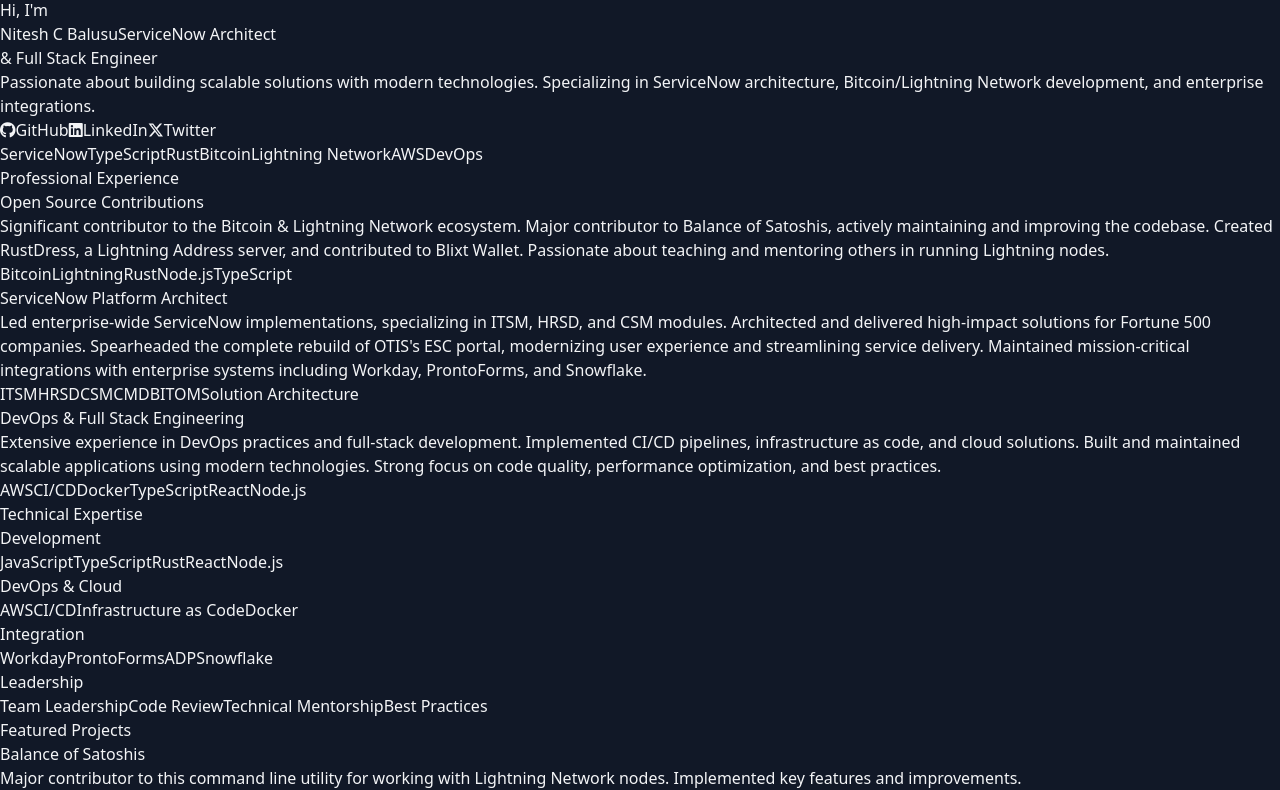
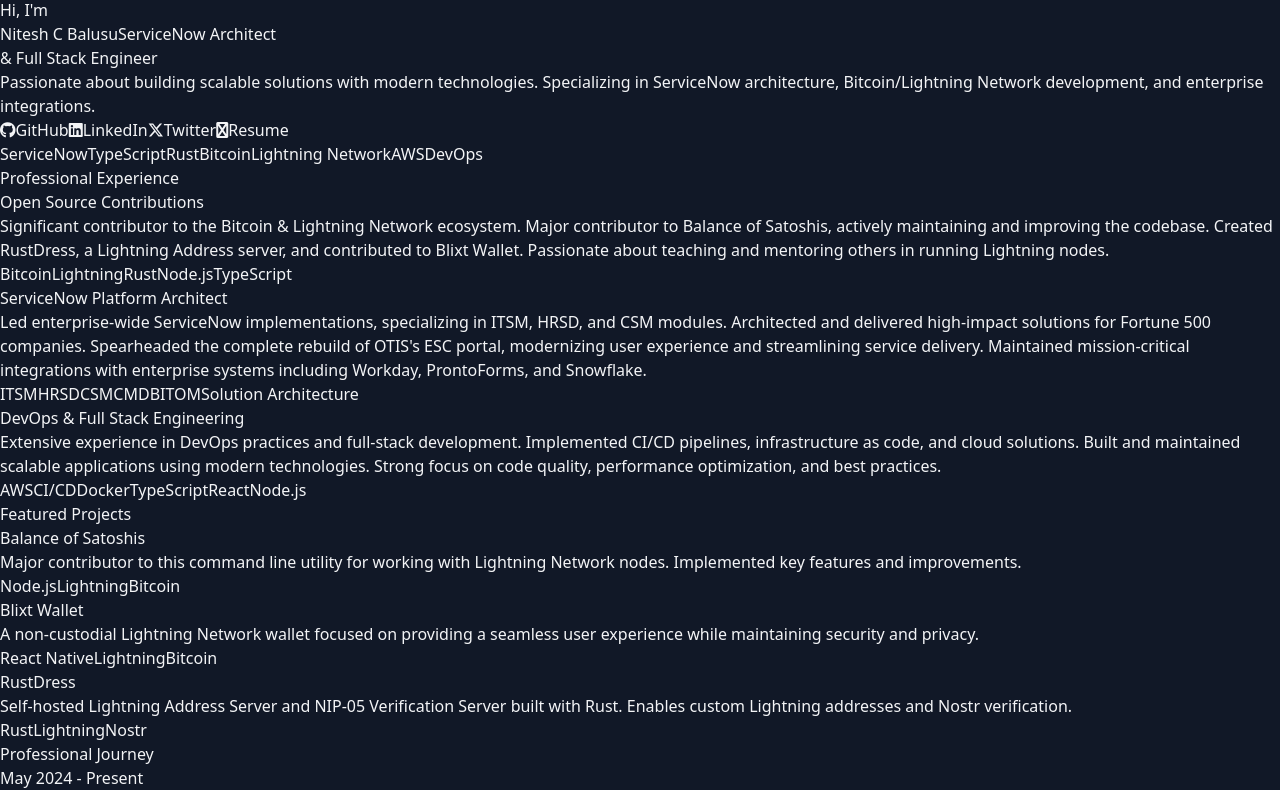
Before and after one commit to niteshbalusu11/nitesh-portfolio, a React (Vite) app: page / in a window 1280 px wide. Shown: the part 850-1640 px from the top of the page. Built offline with nearby package versions, Linux system fonts and the light colour scheme.

Commit message:
minor fixes

```diff
--- a/src/App.tsx
+++ b/src/App.tsx
@@ -45,7 +45,6 @@ export default function App() {
             <div className="hidden md:flex space-x-8">
               <motion.a href="#about" className="nav-link" whileHover={{ scale: 1.05 }}>About</motion.a>
               <motion.a href="#experience" className="nav-link" whileHover={{ scale: 1.05 }}>Experience</motion.a>
-              <motion.a href="#skills" className="nav-link" whileHover={{ scale: 1.05 }}>Skills</motion.a>
               <motion.a href="#projects" className="nav-link" whileHover={{ scale: 1.05 }}>Projects</motion.a>
               <motion.a href="#journey" className="nav-link" whileHover={{ scale: 1.05 }}>Journey</motion.a>
             </div>
@@ -130,6 +129,11 @@ export default function App() {
             <SocialLink href="https://github.com/niteshbalusu11/" icon="fa-github" label="GitHub" />
             <SocialLink href="https://www.linkedin.com/in/niteshbalusu/" icon="fa-linkedin" label="LinkedIn" />
             <SocialLink href="https://x.com/nitesh_btc" icon="fa-x-twitter" label="Twitter" />
+            <SocialLink
+              href="https://drive.google.com/file/d/1trhOGEL0xPxdSDXj0-D17DGjVh2kRZAT/view?usp=sharing"
+              icon="fa-file-pdf"
+              label="Resume"
+            />
           </motion.div>
 
           <motion.div
@@ -232,55 +236,6 @@ export default function App() {
               <TechPill text="Node.js" />
             </div>
           </motion.div>
-        </div>
-      </section>
-
-      {/* Skills Section */}
-      <section id="skills" className="section-container">
-        <motion.h2
-          className="text-3xl font-bold mb-8 gradient-text"
-          initial={{ opacity: 0, y: 20 }}
-          whileInView={{ opacity: 1, y: 0 }}
-          viewport={{ once: true }}
-        >
-          Technical Expertise
-        </motion.h2>
-        <div className="grid md:grid-cols-2 gap-8">
-          {[
-            {
-              title: "Development",
-              skills: ["JavaScript", "TypeScript", "Rust", "React", "Node.js"]
-            },
-            {
-              title: "DevOps & Cloud",
-              skills: ["AWS", "CI/CD", "Infrastructure as Code", "Docker"]
-            },
-            {
-              title: "Integration",
-              skills: ["Workday", "ProntoForms", "ADP", "Snowflake"]
-            },
-            {
-              title: "Leadership",
-              skills: ["Team Leadership", "Code Review", "Technical Mentorship", "Best Practices"]
-            }
-          ].map((category, index) => (
-            <motion.div
-              key={category.title}
-              className="bg-gray-800 p-6 rounded-lg"
-              initial={{ opacity: 0, y: 20 }}
-              whileInView={{ opacity: 1, y: 0 }}
-              viewport={{ once: true }}
-              transition={{ delay: index * 0.1 }}
-              whileHover={{ scale: 1.02 }}
-            >
-              <h3 className="text-xl font-semibold mb-4">{category.title}</h3>
-              <div className="flex flex-wrap gap-2">
-                {category.skills.map(skill => (
-                  <TechPill key={skill} text={skill} />
-                ))}
-              </div>
-            </motion.div>
-          ))}
         </div>
       </section>
 
```
